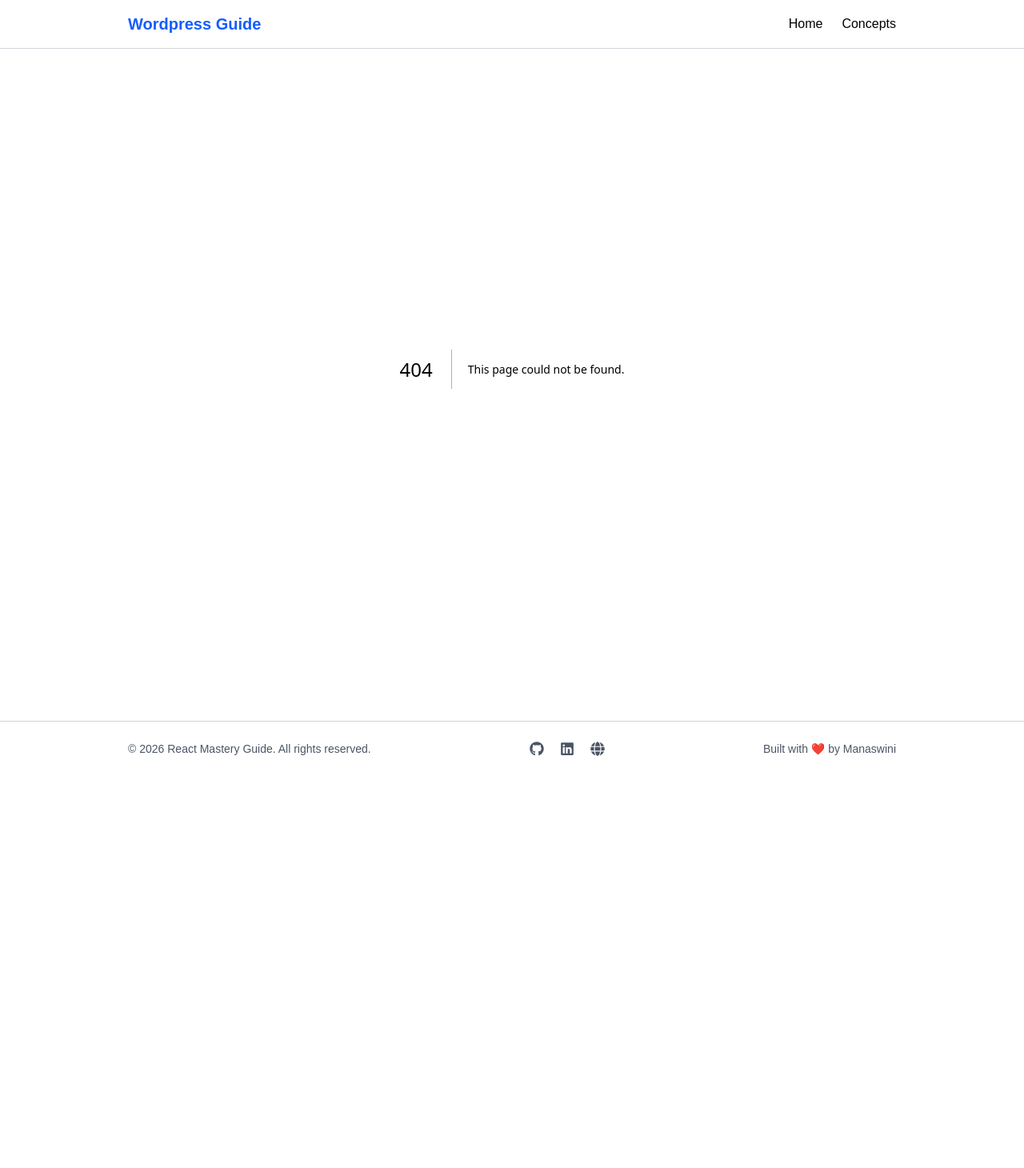
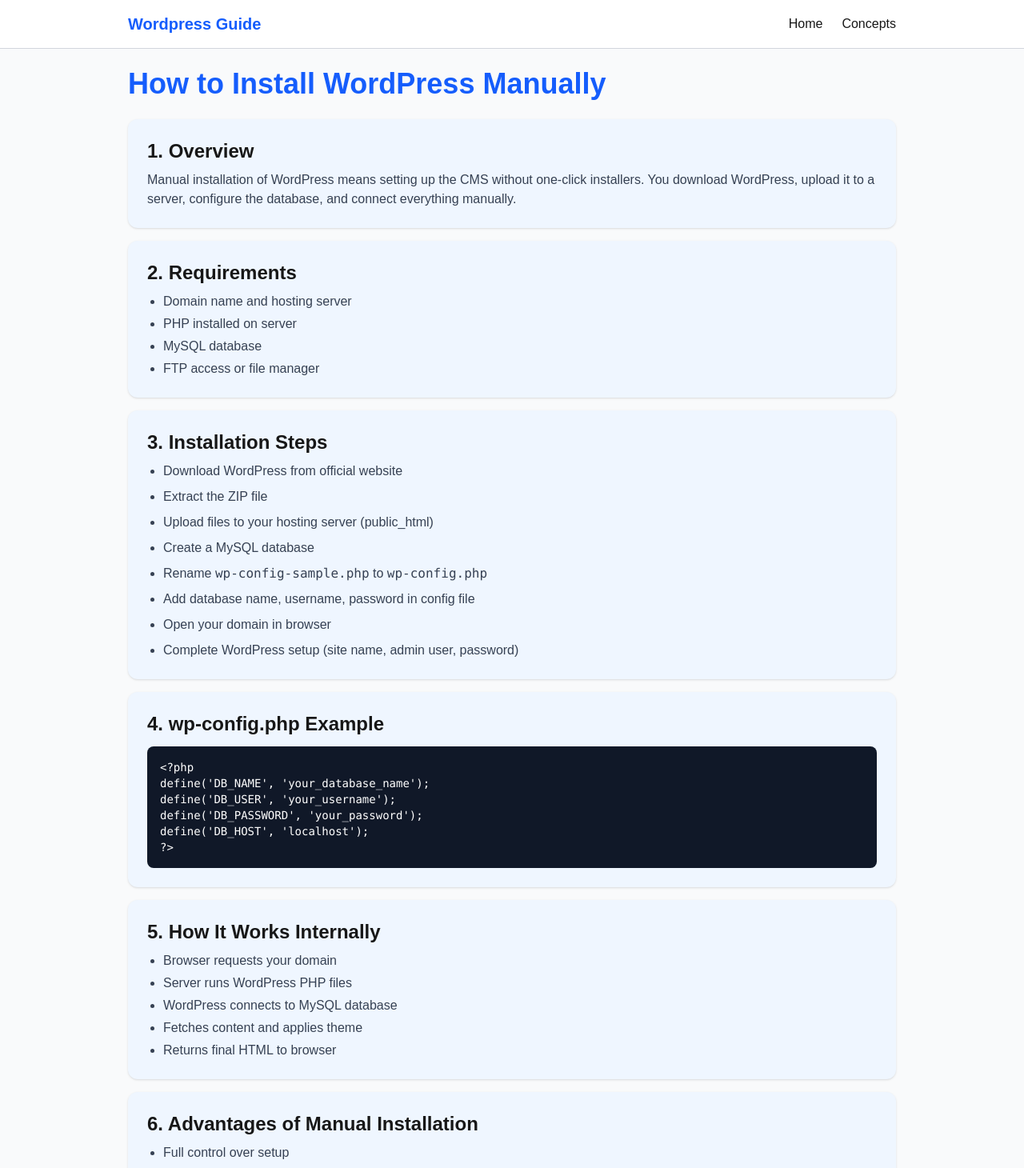
Before and after one commit to Monisasmal/WordPress-Concepts, a Next.js app: page /concepts/InstallWordPressManually in a window 1280 px wide. Before the commit this address had no page. Shown: the top 1460 px of the page at 80% size. Before the commit the page ends 970 px from the top, so only its background shows below. Built offline with nearby package versions, Linux system fonts and the light colour scheme.

Commit message:
first commit

```diff
--- /dev/null
+++ b/src/app/concepts/InstallWordPressManually/page.tsx
@@ -0,0 +1,129 @@
+export default function InstallWordPressManually() {
+  return (
+    <div className="bg-gray-50 min-h-screen">
+
+      {/* Container */}
+      <div className="w-full max-w-5xl mx-auto px-4 sm:px-6 lg:px-8 py-6">
+
+        {/* Header */}
+        <h1 className="text-2xl sm:text-3xl md:text-4xl font-bold text-blue-600 mb-6">
+          How to Install WordPress Manually
+        </h1>
+
+        {/* Card Wrapper */}
+        <div className="space-y-4">
+
+          {/* Definition */}
+          <section className="bg-blue-50 shadow-sm rounded-xl p-4 sm:p-6">
+            <h2 className="text-lg sm:text-xl md:text-2xl font-semibold mb-2">
+              1. Overview
+            </h2>
+            <p className="text-sm sm:text-base text-gray-700">
+              Manual installation of WordPress means setting up the CMS without
+              one-click installers. You download WordPress, upload it to a server,
+              configure the database, and connect everything manually.
+            </p>
+          </section>
+
+          {/* Requirements */}
+          <section className="bg-blue-50 shadow-sm rounded-xl p-4 sm:p-6">
+            <h2 className="text-lg sm:text-xl md:text-2xl font-semibold mb-2">
+              2. Requirements
+            </h2>
+            <ul className="list-disc ml-5 text-sm sm:text-base text-gray-700 space-y-1">
+              <li>Domain name and hosting server</li>
+              <li>PHP installed on server</li>
+              <li>MySQL database</li>
+              <li>FTP access or file manager</li>
+            </ul>
+          </section>
+
+          {/* Steps */}
+          <section className="bg-blue-50 shadow-sm rounded-xl p-4 sm:p-6">
+            <h2 className="text-lg sm:text-xl md:text-2xl font-semibold mb-2">
+              3. Installation Steps
+            </h2>
+            <ul className="list-disc ml-5 text-sm sm:text-base text-gray-700 space-y-2">
+              <li>Download WordPress from official website</li>
+              <li>Extract the ZIP file</li>
+              <li>Upload files to your hosting server (public_html)</li>
+              <li>Create a MySQL database</li>
+              <li>Rename <code>wp-config-sample.php</code> to <code>wp-config.php</code></li>
+              <li>Add database name, username, password in config file</li>
+              <li>Open your domain in browser</li>
+              <li>Complete WordPress setup (site name, admin user, password)</li>
+            </ul>
+          </section>
+
+          {/* Config Example */}
+          <section className="bg-blue-50 shadow-sm rounded-xl p-4 sm:p-6">
+            <h2 className="text-lg sm:text-xl md:text-2xl font-semibold mb-3">
+              4. wp-config.php Example
+            </h2>
+
+            <pre className="bg-gray-900 text-white p-3 sm:p-4 rounded-lg overflow-x-auto text-xs sm:text-sm">
+{String.raw`<?php
+define('DB_NAME', 'your_database_name');
+define('DB_USER', 'your_username');
+define('DB_PASSWORD', 'your_password');
+define('DB_HOST', 'localhost');
+?>`}
+            </pre>
+          </section>
+
+          {/* How */}
+          <section className="bg-blue-50 shadow-sm rounded-xl p-4 sm:p-6">
+            <h2 className="text-lg sm:text-xl md:text-2xl font-semibold mb-2">
+              5. How It Works Internally
+            </h2>
+            <ul className="list-disc ml-5 text-sm sm:text-base text-gray-700 space-y-1">
+              <li>Browser requests your domain</li>
+              <li>Server runs WordPress PHP files</li>
+              <li>WordPress connects to MySQL database</li>
+              <li>Fetches content and applies theme</li>
+              <li>Returns final HTML to browser</li>
+            </ul>
+          </section>
+
+          {/* Advantages */}
+          <section className="bg-blue-50 shadow-sm rounded-xl p-4 sm:p-6">
+            <h2 className="text-lg sm:text-xl md:text-2xl font-semibold mb-2">
+              6. Advantages of Manual Installation
+            </h2>
+            <ul className="list-disc ml-5 text-sm sm:text-base text-gray-700 space-y-1">
+              <li>Full control over setup</li>
+              <li>Better understanding of configuration</li>
+              <li>Useful for developers and advanced users</li>
+            </ul>
+          </section>
+
+          {/* Disadvantages */}
+          <section className="bg-blue-50 shadow-sm rounded-xl p-4 sm:p-6">
+            <h2 className="text-lg sm:text-xl md:text-2xl font-semibold mb-2">
+              7. Disadvantages
+            </h2>
+            <ul className="list-disc ml-5 text-sm sm:text-base text-gray-700 space-y-1">
+              <li>Time-consuming compared to one-click install</li>
+              <li>Requires basic technical knowledge</li>
+              <li>Higher chance of configuration errors</li>
+            </ul>
+          </section>
+
+          {/* Interview */}
+          <section className="bg-blue-50 shadow-sm rounded-xl p-4 sm:p-6">
+            <h2 className="text-lg sm:text-xl md:text-2xl font-semibold mb-2">
+              Interview Points
+            </h2>
+            <ul className="list-disc ml-5 text-sm sm:text-base text-gray-900 space-y-1">
+              <li>Download → Upload → Configure → Install</li>
+              <li>Key file: <code>wp-config.php</code></li>
+              <li>Requires PHP + MySQL</li>
+              <li>Manual setup gives full control</li>
+            </ul>
+          </section>
+
+        </div>
+      </div>
+    </div>
+  );
+}
--- a/src/app/concepts/page.tsx
+++ b/src/app/concepts/page.tsx
@@ -5,6 +5,7 @@
      {name: "What is WordPress.com vs WordPress.org??", path:"/concepts/WordPressComVsOrg"},
      {name: "Why Use WordPress Over Custom Development?", path:"/concepts/WhyUseWordPress"},
      {name: "What are the limitations of WordPress?", path:"/concepts/WordPressLimitations"},
+     {name: "How to install WordPress manually?", path:"/concepts/InstallWordPressManually"},
 ];
 
 export default function Concepts(){
```
